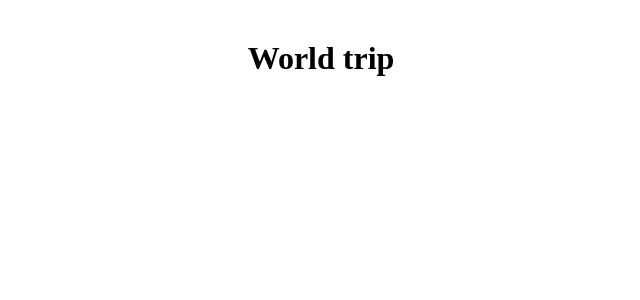
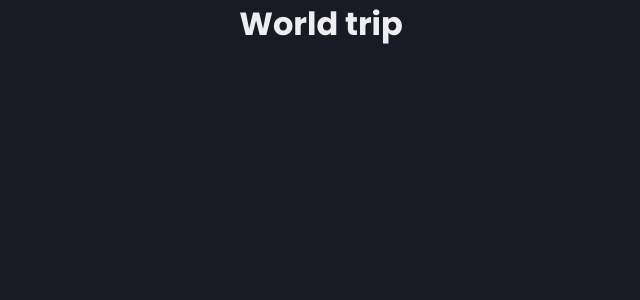
Before and after one commit to felixstenian/worldtrip, a Next.js app: page / in a window 1280 px wide. Shown: the top 300 px of the page, without its empty margins (319-959 px from the left). Built offline with nearby package versions, Linux system fonts and the light colour scheme.

Commit message:
add Chakra and theme and props

```diff
--- a/src/pages/_app.tsx
+++ b/src/pages/_app.tsx
@@ -1,6 +1,13 @@
+import { ChakraProvider } from "@chakra-ui/react"
+import { AppProps } from "next/app"
+import { theme } from "../../styles/theme"
 
-function MyApp({ Component, pageProps }) {
-  return <Component {...pageProps} />
+function MyApp({ Component, pageProps }: AppProps) {
+  return (
+    <ChakraProvider theme={theme}>
+      <Component {...pageProps} />
+    </ChakraProvider>
+  )
 }
 
 export default MyApp
```
